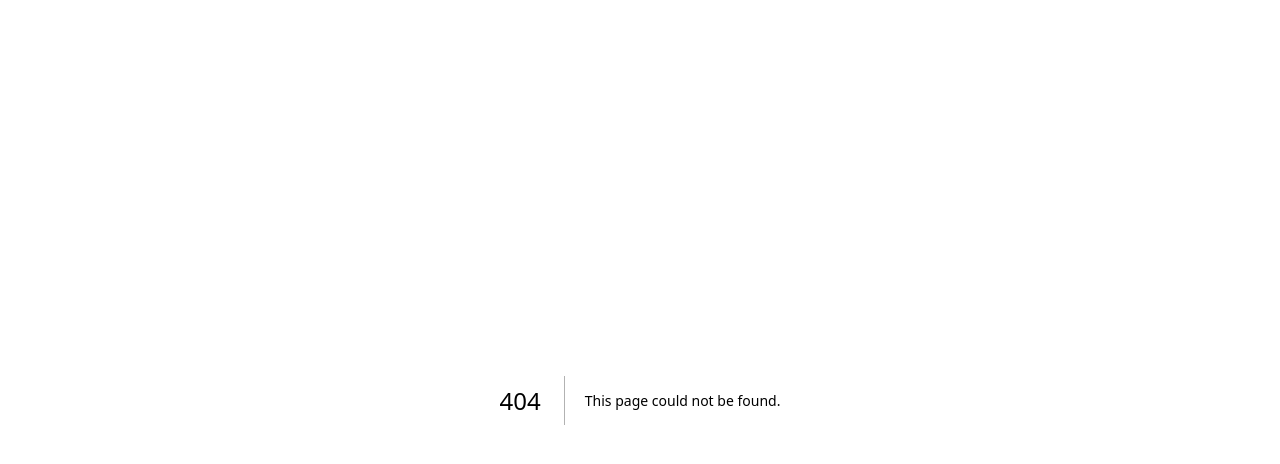
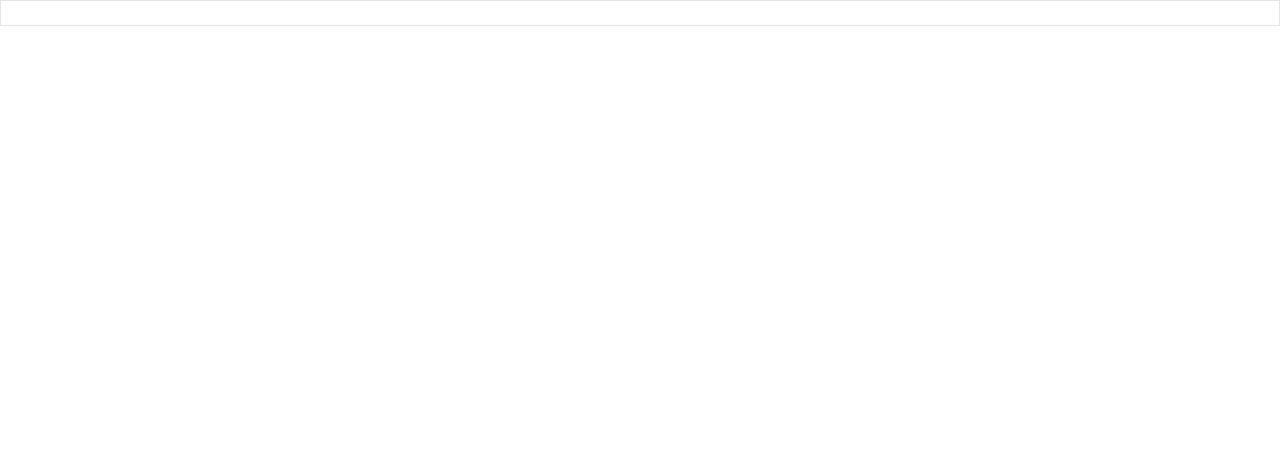
Before and after one commit to retsuv/messenger, a Next.js app in the folder front/: page /1 in a window 1280 px wide. Before the commit this address had no page. Shown: the top 464 px of the page. Built offline with nearby package versions, Linux system fonts and the light colour scheme.

Commit message:
hashing correctly added

```diff
--- a/front/package.json
+++ b/front/package.json
@@ -14,6 +14,7 @@
     "@reduxjs/toolkit": "^2.2.7",
     "class-variance-authority": "^0.7.0",
     "clsx": "^2.1.1",
+    "crypto-js": "^4.2.0",
     "lucide-react": "^0.439.0",
     "next": "14.2.7",
     "react": "^18",
--- /dev/null
+++ b/front/src/app/[slug]/page.tsx
@@ -0,0 +1,24 @@
+"use client";
+
+import hashing from "@/components/utils/hashing/encryption";
+import { useEffect, useState } from "react";
+
+export default function page() {
+    const [text, setText] = useState<string>("");
+    const [hash, setHash] = useState<string>("");
+    useEffect(() => {
+        if(text) {
+            setHash(hashing(text));
+        }
+    }, [text]);
+    return(
+        <div className="flex flex-col gap-y-6">
+            <input
+                type="text"
+                className="border"
+                onChange={e => setText(e.target.value)}
+            />
+            <p className="text-3xl">{hash}</p>
+        </div>
+    );
+};
--- /dev/null
+++ b/front/src/components/utils/hashing/encryption.ts
@@ -0,0 +1,9 @@
+import sha256 from 'crypto-js/sha256';
+import hmacSHA512 from 'crypto-js/hmac-sha512';
+import Base64 from 'crypto-js/enc-base64';
+
+export default function hashing(message: string) {
+    let nonce = 10, path = '/', privateKey = 'jopa';
+    const hashDigest = sha256(nonce + message);
+    return Base64.stringify(hmacSHA512(path + hashDigest, privateKey));
+}
```
Also changed, not shown: 1 other file (tests, documents, lock files or other folders).
